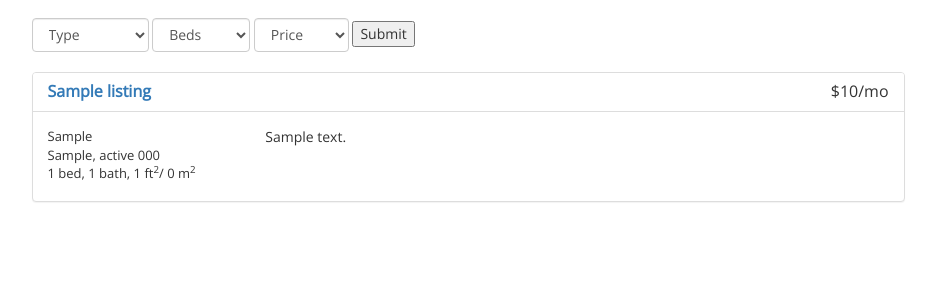
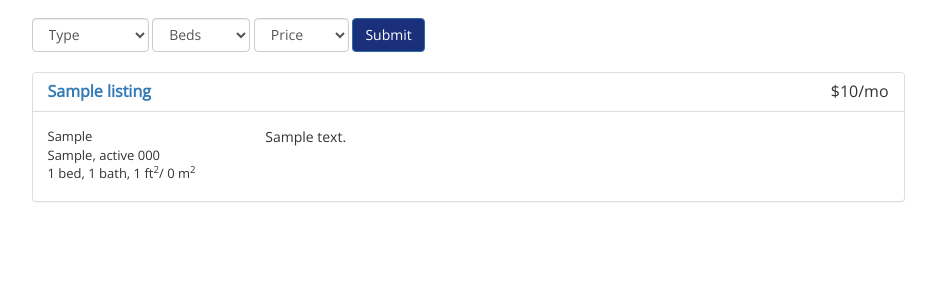
Before and after one commit to xyb994/housing, a Django app: page / in a window 1280 px wide. Shown: the part 51-351 px from the top of the page, without its empty margins (172-1108 px from the left). Run offline with Django 3.2, Linux system fonts and the light colour scheme; tables that the repository leaves empty hold one stand-in row (values such as "Sample post"); some libraries are stand-ins or nearby versions.

Commit message:
Update index template

```diff
--- a/housing/listings/templates/listings/index.html
+++ b/housing/listings/templates/listings/index.html
@@ -6,6 +6,7 @@
 {% endblock %}
 
 {% block content %}
+<div class="filters">
   <form class="form-inline form-inline-custom" name="filters" action="" method="GET">
     <select class="form-control form-control-custom" name="type">
       <option value="any" selected>Type</option>
@@ -35,8 +36,10 @@
       <option value="3500">$3500+</option>
       <option value="3000">$3000+</option>
     </select>
-  <input type="submit"></input>
+    <input class="btn btn-primary btn-custom"type="submit" name="Filter"></input>
   </form>
+</div>
+
 {% if listings %}
 {% for listing in listings %}
 <div class="panel panel-default">
```
Lines whose indentation alone changed are shown as unchanged.
